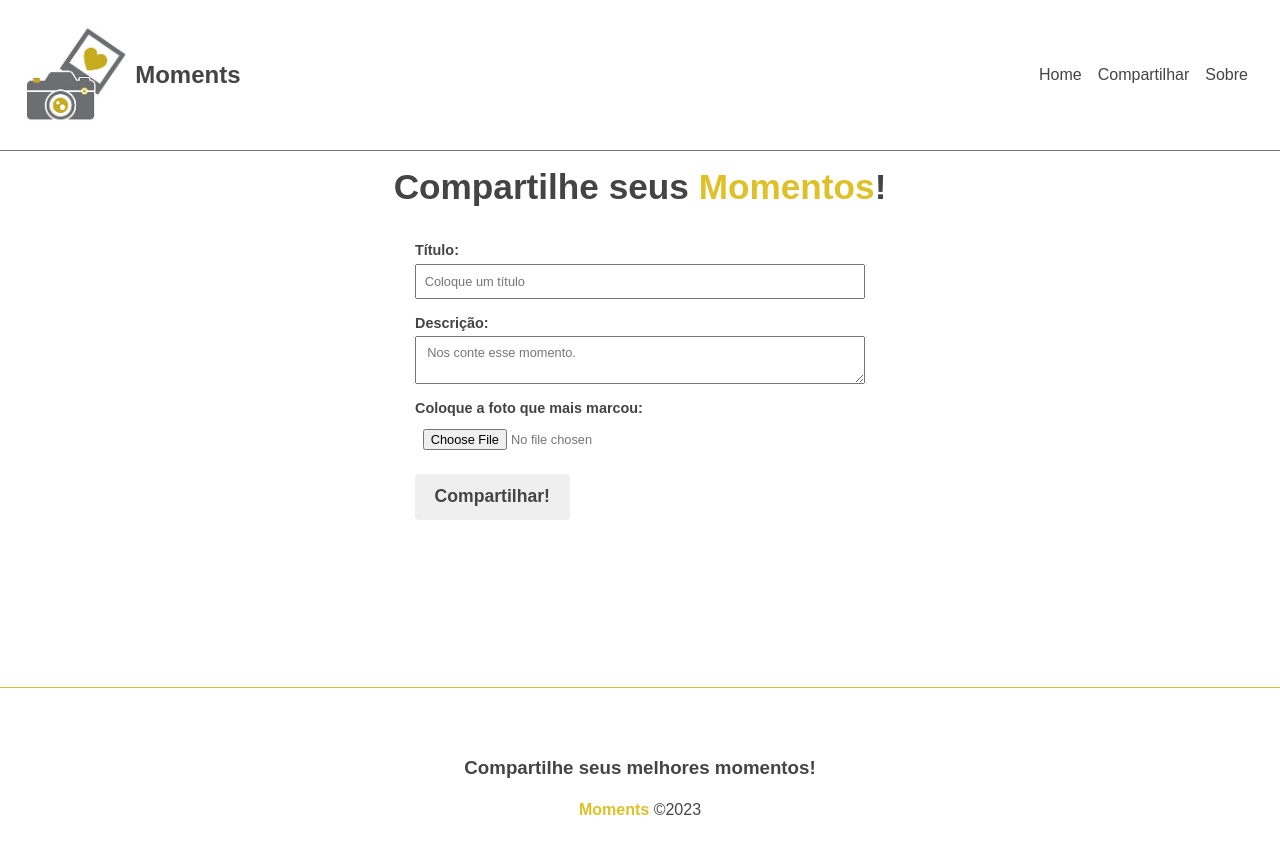
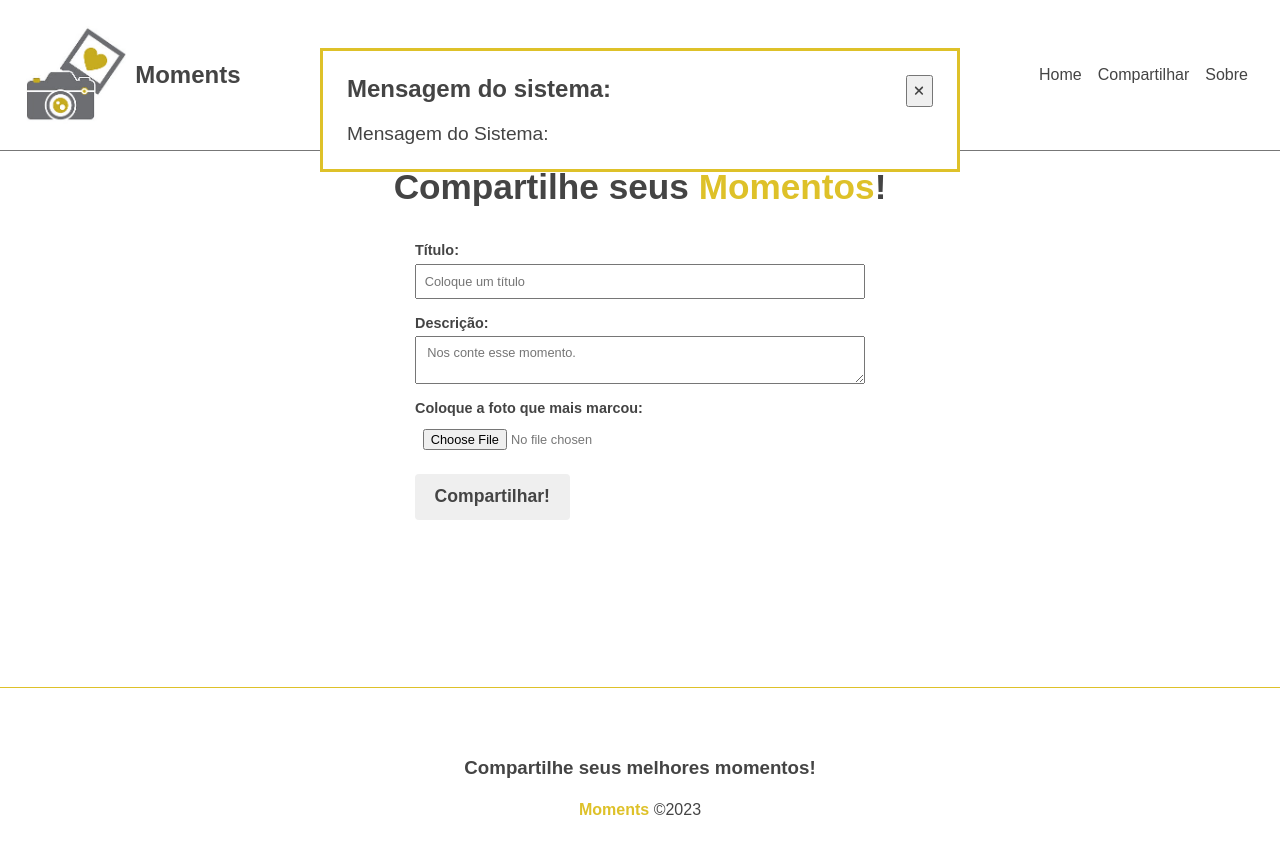
Before and after one commit to manudeveloper82/moments, an Angular app: page /moments/new in a window 1280 px wide. Shown: the top 854 px of the page. Built offline with nearby package versions, Linux system fonts and the light colour scheme.

Commit message:
css messages

```diff
--- a/src/app/app.component.html
+++ b/src/app/app.component.html
@@ -1,3 +1,4 @@
+<app-messages></app-messages>
 <app-header></app-header>
 <main class="container">
   <router-outlet></router-outlet>
--- a/src/app/components/messages/messages.component.css
+++ b/src/app/components/messages/messages.component.css
@@ -0,0 +1,28 @@
+.message {
+  position: fixed;
+  top: 3em;
+  width: 50%;
+  margin-left: 50%;
+  left: -25%;
+  z-index: 10;
+  background-color: #fff;
+  border:  3px solid #dec129;
+  padding: 1.5em;
+  display: flex;
+  flex-direction: column;
+}
+
+.message-header {
+  display: flex;
+  justify-content: space-between;
+  margin-bottom: 1em;
+}
+
+.message-header button {
+  padding: 0.5em;
+  cursor: pointer;
+}
+
+.message p {
+  font-size: 1.2em;
+}
--- a/src/app/components/messages/messages.component.html
+++ b/src/app/components/messages/messages.component.html
@@ -1,8 +1,11 @@
 <div class="message">
   <div class="message-header">
     <h2>Mensagem do sistema:</h2>
-    <button class="clear"></button>
+    <button class="clear">
+      <fa-icon [icon]="faTimes"></fa-icon>
+    </button>
   </div>
+  <p>Mensagem do Sistema:</p>
 
 
 
--- a/src/app/components/messages/messages.component.ts
+++ b/src/app/components/messages/messages.component.ts
@@ -1,10 +1,15 @@
-import { Component } from '@angular/core';
+import { Component, OnInit } from '@angular/core';
+
+import {faTimes} from '@fortawesome/free-solid-svg-icons'
 
 @Component({
   selector: 'app-messages',
   templateUrl: './messages.component.html',
   styleUrls: ['./messages.component.css']
 })
-export class MessagesComponent {
+export class MessagesComponent implements OnInit {
+  faTimes = faTimes
+
+  ngOnInit(): void {}
 
 }
```
